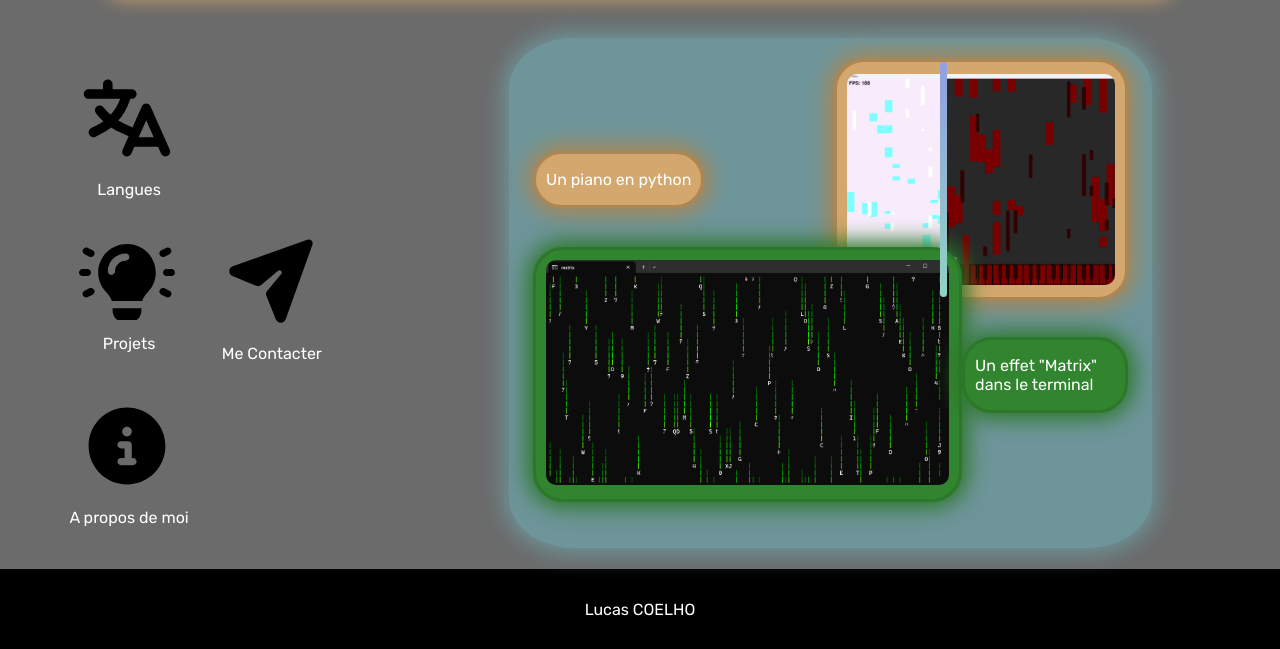
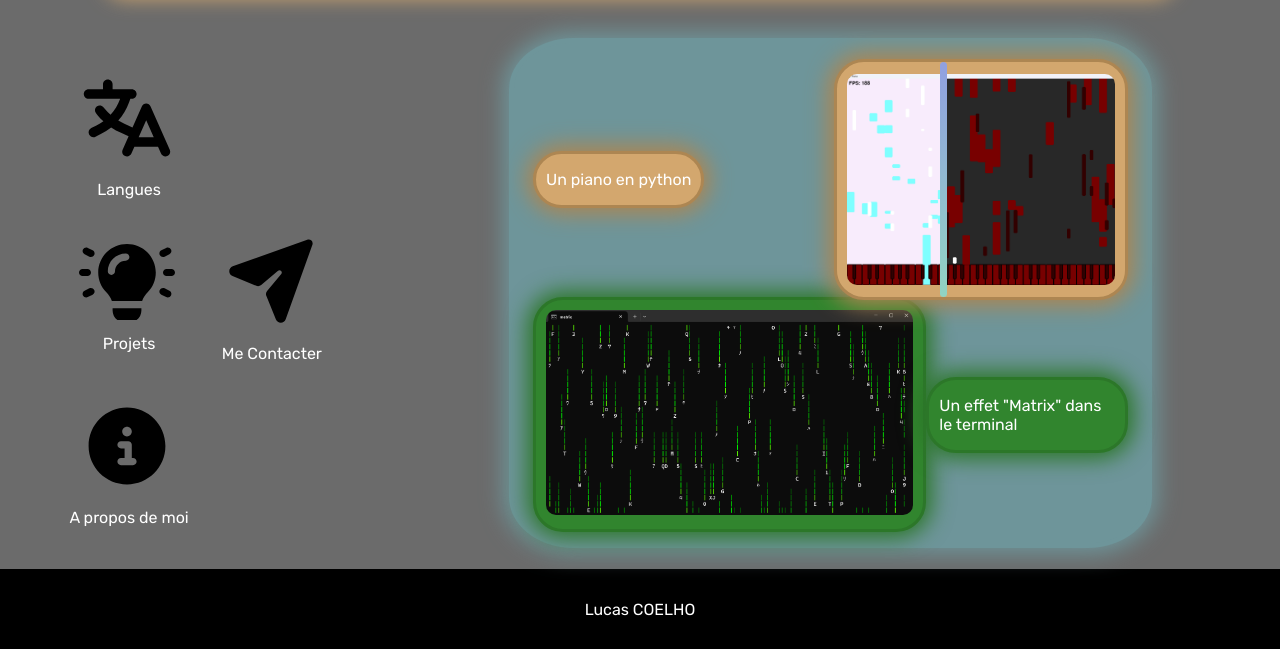
Before and after one commit to lucaca33/portfolio, a plain HTML site: page index.html in a window 1280 px wide. Both pictures are taken after a click on the element "Projets". Shown: the part 168-817 px from the top of the page. Drawn offline with Linux system fonts and the light colour scheme.

Commit message:
css changements

```diff
--- a/css/style.css
+++ b/css/style.css
@@ -202,7 +202,6 @@ header {
     height: 90%;
 }
 
-
 #mailAffichage {
     display: flex;
     flex-direction: column;
@@ -260,6 +259,11 @@ header {
     width: 500px;
 }
 /**********************projets ************************************/
+#projets{
+    display: flex;
+    justify-content: space-between;
+}
+
 #piano {
     display: flex;
     position: relative;
@@ -328,7 +332,6 @@ header {
 
 /*******************matrix*********************/
 #place_matrix {
-    translate: 0 -50px;
     width: 100%;
     display: flex;
     flex-direction: row;
@@ -344,7 +347,7 @@ header {
 
 #matrix {
     border-radius: 10px;
-    height: calc(var(--height_aff)*0.94/2 - 10px);
+    height: calc(var(--height_aff)*0.94/2 - 30px);
     /*la moitié de l'affichage, avec de la place en + pour le style*/
 
 }
```
Also changed, not shown: css/responsive.css (added).
